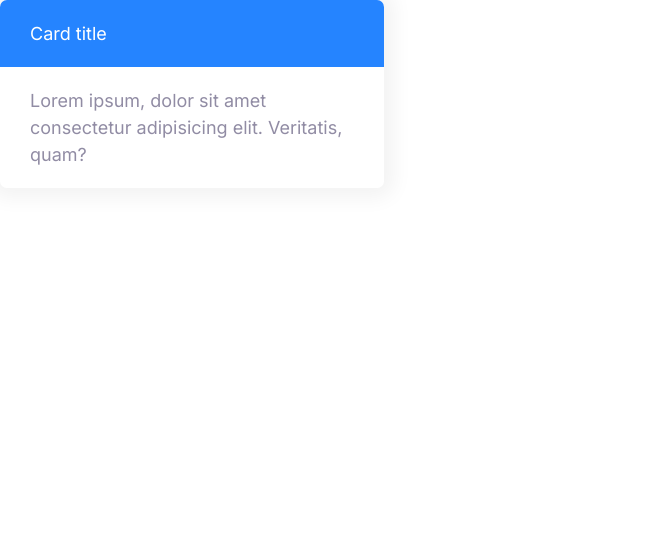
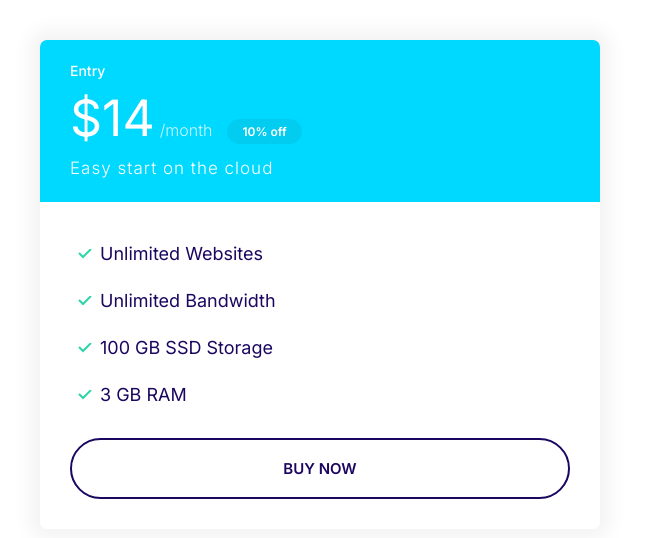
Before and after one commit to kat-mih/cloud-website, a plain HTML site: page index.html in a window 1280 px wide. Shown: the whole page, without its empty margins (0-663 px from the left). Drawn offline with Linux system fonts and the light colour scheme.

Commit message:
Buil plan element

```diff
--- a/css/styles.css
+++ b/css/styles.css
@@ -112,6 +112,7 @@ a {
 
 .badge--small {
     font-size: 1.6rem;
+    padding: 0.5rem 1.5rem;
 }
 
 @media screen  and (min-width: 1024px) {
@@ -236,12 +237,12 @@ a {
 
 /* Inputs */
 .input {
-    padding: 1.5rem 3.5rem;
+    border-radius: var(--border-radius);
     border: 1px solid var(--color-border);
-    border-radius: var(--border-radius);
-    outline: 0;
     color: var(--color-headings);
     font-size: 2rem;
+    outline: 0;
+    padding: 1.5rem 3.5rem;
 }
 
 ::placeholder {
@@ -291,3 +292,55 @@ a {
     background: var(--color-secondary);
     color: white;
 }
+
+.card--secondary .badge--secondary {
+    background: #02cdf1;
+}
+
+/* Plans */
+.plan__name {
+    color: #fff;
+    font-size: 2.4rem;
+    font-weight: 500;
+    margin: 0;
+}
+
+.plan__price {
+    font-size: 6rem;
+}
+
+.plan__billing-cycle {
+    font-size: 2.4rem;
+    font-weight: 300;
+    margin-right: 1rem;
+    opacity: 0.8;
+}
+
+.plan__description {
+    display: block;
+    font-size: 2rem;
+    font-weight: 300;
+    letter-spacing: 1px;
+}
+
+.plan .list__item {
+    margin-bottom: 2rem;
+}
+
+@media screen and (min-width: 1024px) {
+    .plan__name {
+        font-size: 1.4rem;
+    }
+
+    .plan__price {
+        font-size: 5rem;
+    }
+
+    .plan__billing-cycle {
+        font-size: 1.6rem;
+    }
+
+    .plan__description {
+        font-size: 1.7rem;
+    }
+}
--- a/index.html
+++ b/index.html
@@ -8,18 +8,31 @@
     <link rel="preconnect" href="https://fonts.googleapis.com" />
     <link rel="preconnect" href="https://fonts.gstatic.com" crossorigin />
     <link
-      href="https://fonts.googleapis.com/css2?family=Inter:wght@400;600;700&display=swap"
+      href="https://fonts.googleapis.com/css2?family=Inter:wght@300;400;500;600;700&display=swap"
       rel="stylesheet" />
     <link rel="stylesheet" href="css/normalize.css" />
     <link rel="stylesheet" href="css/styles.css" />
   </head>
   <body>
-    <div style="width: 30%">
-      <div class="card card--primary">
-        <header class="card__header">Card title</header>
-        <div class="card__body">
-          Lorem ipsum, dolor sit amet consectetur adipisicing elit. Veritatis,
-          quam?
+    <div style="width: 50%; padding: 4rem">
+      <div class="plan">
+        <div class="card card--secondary">
+          <header class="card__header">
+            <h3 class="plan__name">Entry</h3>
+            <span class="plan__price">$14</span>
+            <span class="plan__billing-cycle">/month</span>
+            <span class="badge badge--secondary badge--small">10% off</span>
+            <span class="plan__description">Easy start on the cloud</span>
+          </header>
+          <div class="card__body">
+            <ul class="list list--tick">
+              <li class="list__item">Unlimited Websites</li>
+              <li class="list__item">Unlimited Bandwidth</li>
+              <li class="list__item">100 GB SSD Storage</li>
+              <li class="list__item">3 GB RAM</li>
+            </ul>
+            <button class="btn btn--outline btn--block">Buy now</button>
+          </div>
         </div>
       </div>
     </div>
```
Also changed, not shown: components/plans.html (added, +20 -0 lines).
